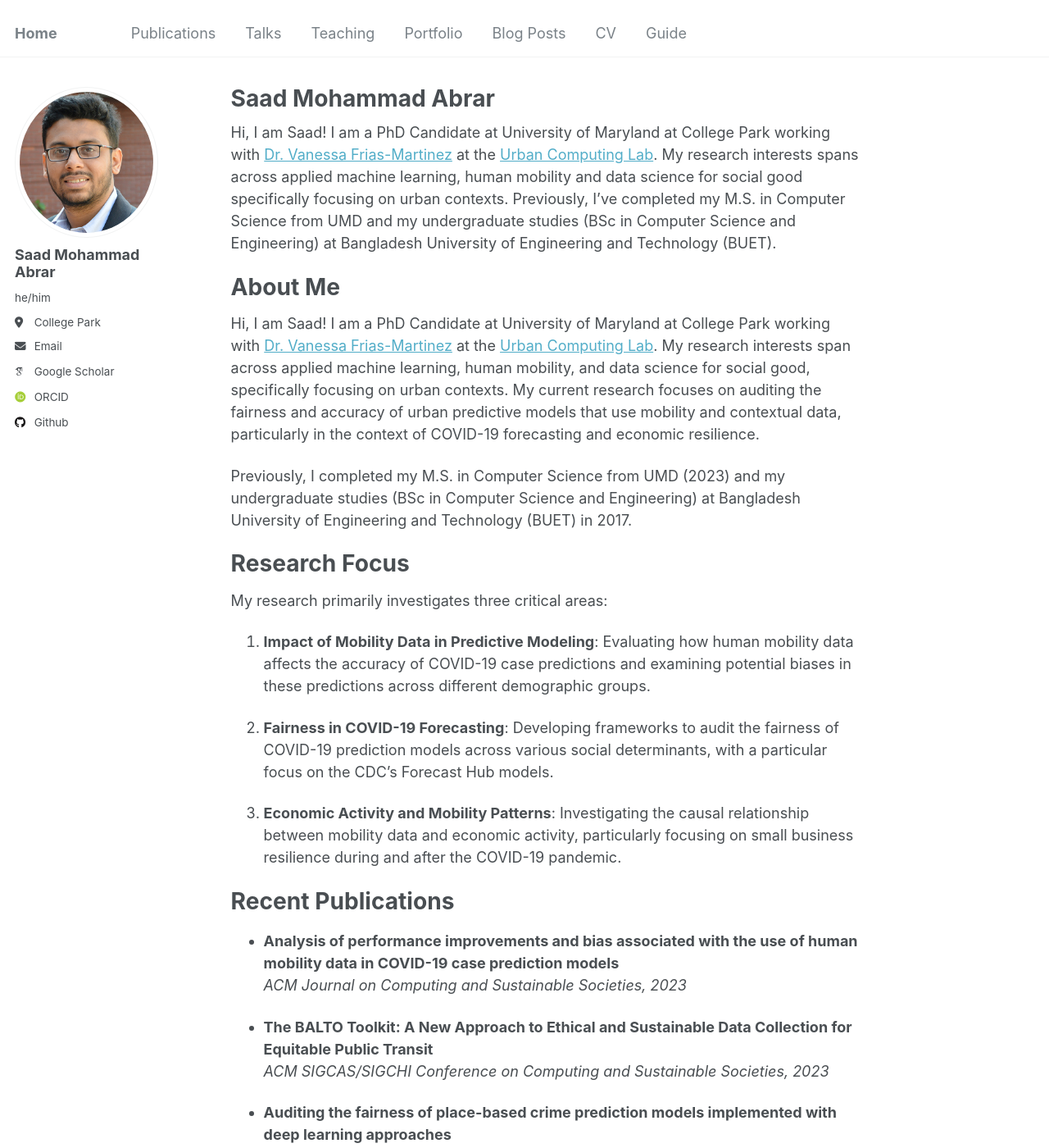
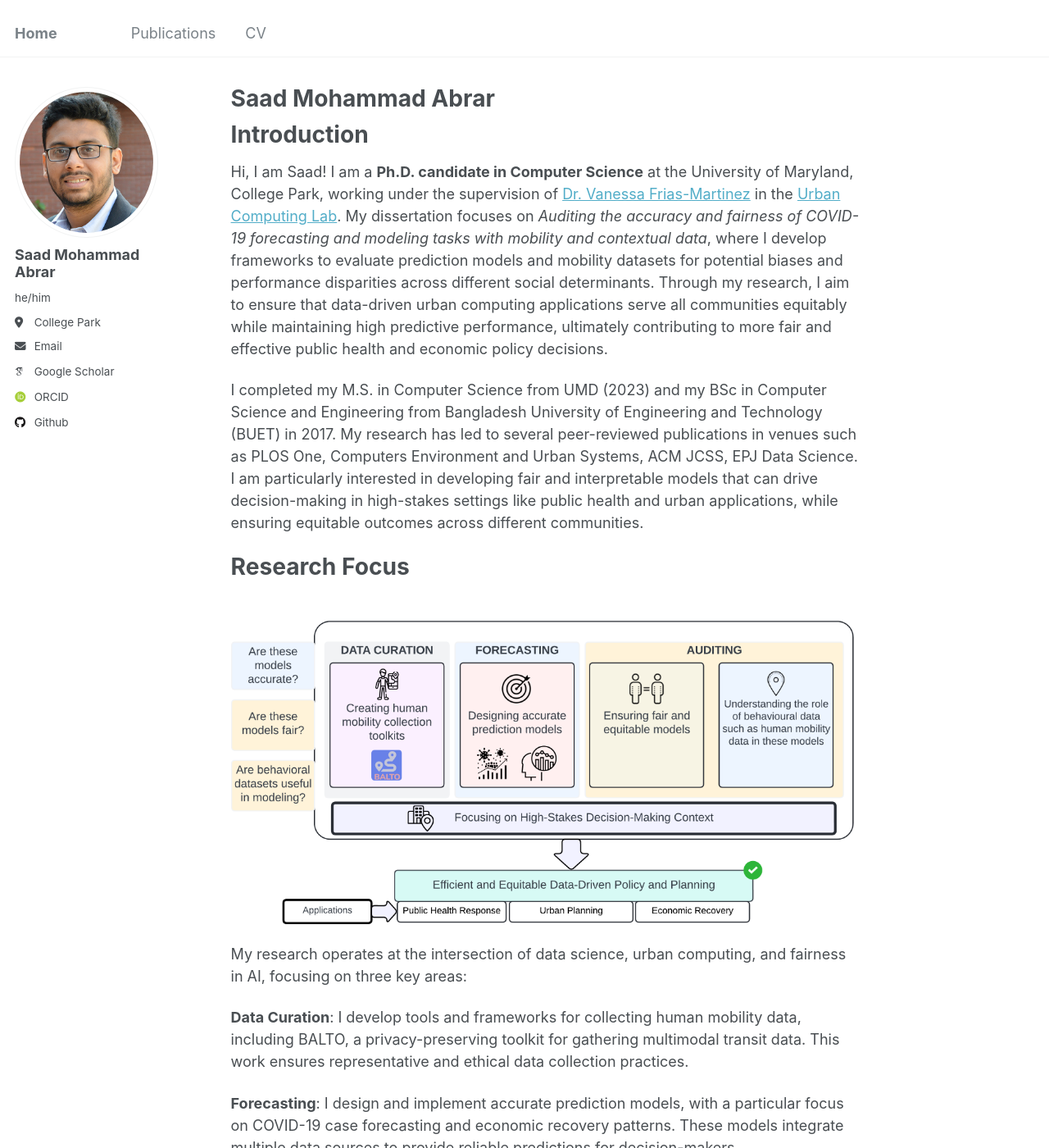
Before and after one commit to saad-abrar/saad-abrar.github.io, a Jekyll site: the page built from _pages/about.md, in a window 1280 px wide and 1400 px high. Shown: the whole window at 82% size. Built offline with Jekyll 4.4.1, drawn with Linux system fonts in a browser that asks for light colours; some web fonts are replaced; some of the changed text lies outside the part shown.

Commit message:
made changes to about.md

```diff
--- a/_pages/about.md
+++ b/_pages/about.md
@@ -7,23 +7,31 @@ redirect_from:
   - /about.html
 ---
 
-Hi, I am Saad! I am a PhD Candidate at University of Maryland at College Park working with [Dr. Vanessa Frias-Martinez](https://vanessafriasmartinez.umiacs.io/) at the [Urban Computing Lab](https://www.urbancomputinglab.org/). My research interests spans across applied machine learning, human mobility and data science for social good specifically focusing on urban contexts. Previously, I've completed my M.S. in Computer Science from UMD and my undergraduate studies (BSc in Computer Science and Engineering) at Bangladesh University of Engineering and Technology (BUET).
+# Introduction
 
-# About Me
+Hi, I am Saad! I am a **Ph.D. candidate in Computer Science** at the University of Maryland, College Park, working under the supervision of [Dr. Vanessa Frias-Martinez](https://vanessafriasmartinez.umiacs.io/) in the [Urban Computing Lab](https://www.urbancomputinglab.org/). My dissertation focuses on *Auditing the accuracy and fairness of COVID-19 forecasting and modeling tasks with mobility and contextual data*, where I develop frameworks to evaluate prediction models and mobility datasets for potential biases and performance disparities across different social determinants. Through my research, I aim to ensure that data-driven urban computing applications serve all communities equitably while maintaining high predictive performance, ultimately contributing to more fair and effective public health and economic policy decisions.
 
-Hi, I am Saad! I am a PhD Candidate at University of Maryland at College Park working with [Dr. Vanessa Frias-Martinez](https://vanessafriasmartinez.umiacs.io/) at the [Urban Computing Lab](https://www.urbancomputinglab.org/). My research interests span across applied machine learning, human mobility, and data science for social good, specifically focusing on urban contexts. My current research focuses on auditing the fairness and accuracy of urban predictive models that use mobility and contextual data, particularly in the context of COVID-19 forecasting and economic resilience.
-
-Previously, I completed my M.S. in Computer Science from UMD (2023) and my undergraduate studies (BSc in Computer Science and Engineering) at Bangladesh University of Engineering and Technology (BUET) in 2017.
+I completed my M.S. in Computer Science from UMD (2023) and my BSc in Computer Science and Engineering from Bangladesh University of Engineering and Technology (BUET) in 2017. My research has led to several peer-reviewed publications in venues such as PLOS One, Computers Environment and Urban Systems, ACM JCSS, EPJ Data Science. I am particularly interested in developing fair and interpretable models that can drive decision-making in high-stakes settings like public health and urban applications, while ensuring equitable outcomes across different communities.
 
 # Research Focus
 
-My research primarily investigates three critical areas:
 
-1. **Impact of Mobility Data in Predictive Modeling**: Evaluating how human mobility data affects the accuracy of COVID-19 case predictions and examining potential biases in these predictions across different demographic groups.
+![Research Framework](/images/ResearchFocus.png){: .full}
 
-2. **Fairness in COVID-19 Forecasting**: Developing frameworks to audit the fairness of COVID-19 prediction models across various social determinants, with a particular focus on the CDC's Forecast Hub models.
+My research operates at the intersection of data science, urban computing, and fairness in AI, focusing on three key areas:
 
-3. **Economic Activity and Mobility Patterns**: Investigating the causal relationship between mobility data and economic activity, particularly focusing on small business resilience during and after the COVID-19 pandemic.
+**Data Curation**: I develop tools and frameworks for collecting human mobility data, including BALTO, a privacy-preserving toolkit for gathering multimodal transit data. This work ensures representative and ethical data collection practices.
+
+**Forecasting**: I design and implement accurate prediction models, with a particular focus on COVID-19 case forecasting and economic recovery patterns. These models integrate multiple data sources to provide reliable predictions for decision-makers.
+
+**Auditing**: I develop frameworks to audit AI systems for fairness and evaluate the role of behavioral data in predictive modeling. This work includes assessing prediction models for demographic biases and understanding how mobility data impacts model performance across different communities.
+
+This research aims to enable efficient and equitable data-driven policy and planning, with direct applications in:
+- Public Health Response
+- Urban Planning
+- Economic Recovery
+
+
 
 # Recent Publications
 
```
Also changed, not shown: _data/navigation.yml (+10 -10 lines), images/ResearchFocus.png (added).
